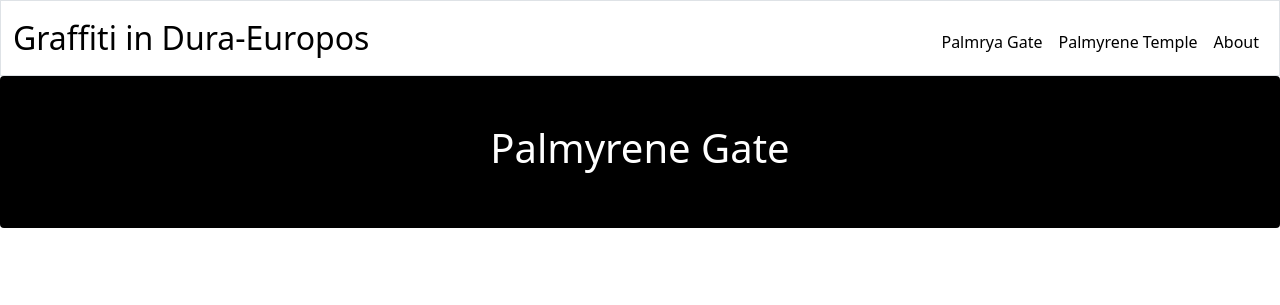
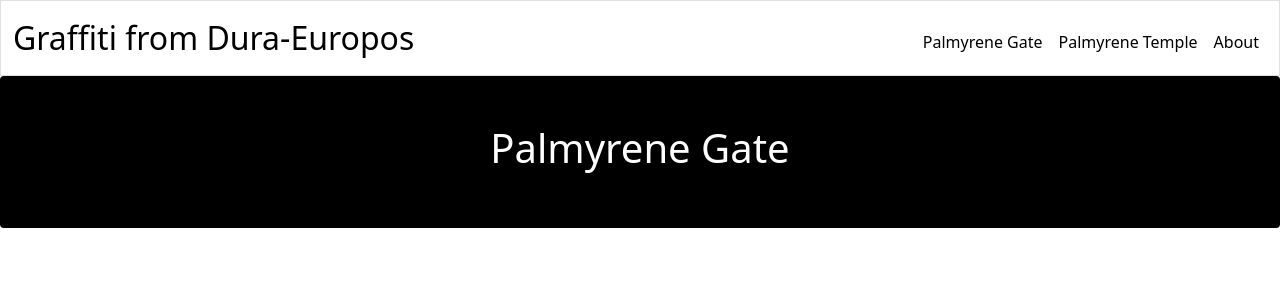
Before and after one commit to leeannachen/Contextualizing-Dura-Europa, a Flask app: page /gate in a window 1280 px wide. Shown: the top 305 px of the page. Run offline with Flask 2, Linux system fonts and the light colour scheme; data that the repository does not hold is empty.

Commit message:
Jamie's change requests

```diff
--- a/templates/layout.html
+++ b/templates/layout.html
@@ -24,13 +24,13 @@
 
         <nav class="bg-white border navbar navbar-expand-md navbar-white">
             <div class="container-fluid">
-                <a class="navbar-brand" href="/"><span class="black">Graffiti in Dura-Europos</span></a>
+                <a class="navbar-brand" href="/"><span class="black">Graffiti from Dura-Europos</span></a>
                 <button aria-controls="navbar" aria-expanded="false" aria-label="Toggle navigation" class="navbar-toggler" data-bs-target="#navbar" data-bs-toggle="collapse" type="button">
                     <span class="navbar-toggler-icon"></span>
                 </button>
                 <div class="collapse navbar-collapse" id="navbar">
                         <ul class="navbar-nav ms-auto mt-2">
-                            <li class="nav-item"><a class="nav-link" href="/gate">Palmrya Gate</a></li>
+                            <li class="nav-item"><a class="nav-link" href="/gate">Palmyrene Gate</a></li>
                             <li class="nav-item"><a class="nav-link" href="/temple">Palmyrene Temple</a></li>
                             <li class="nav-item"><a class="nav-link" href="/about">About</a></li>
                         </ul>
```
